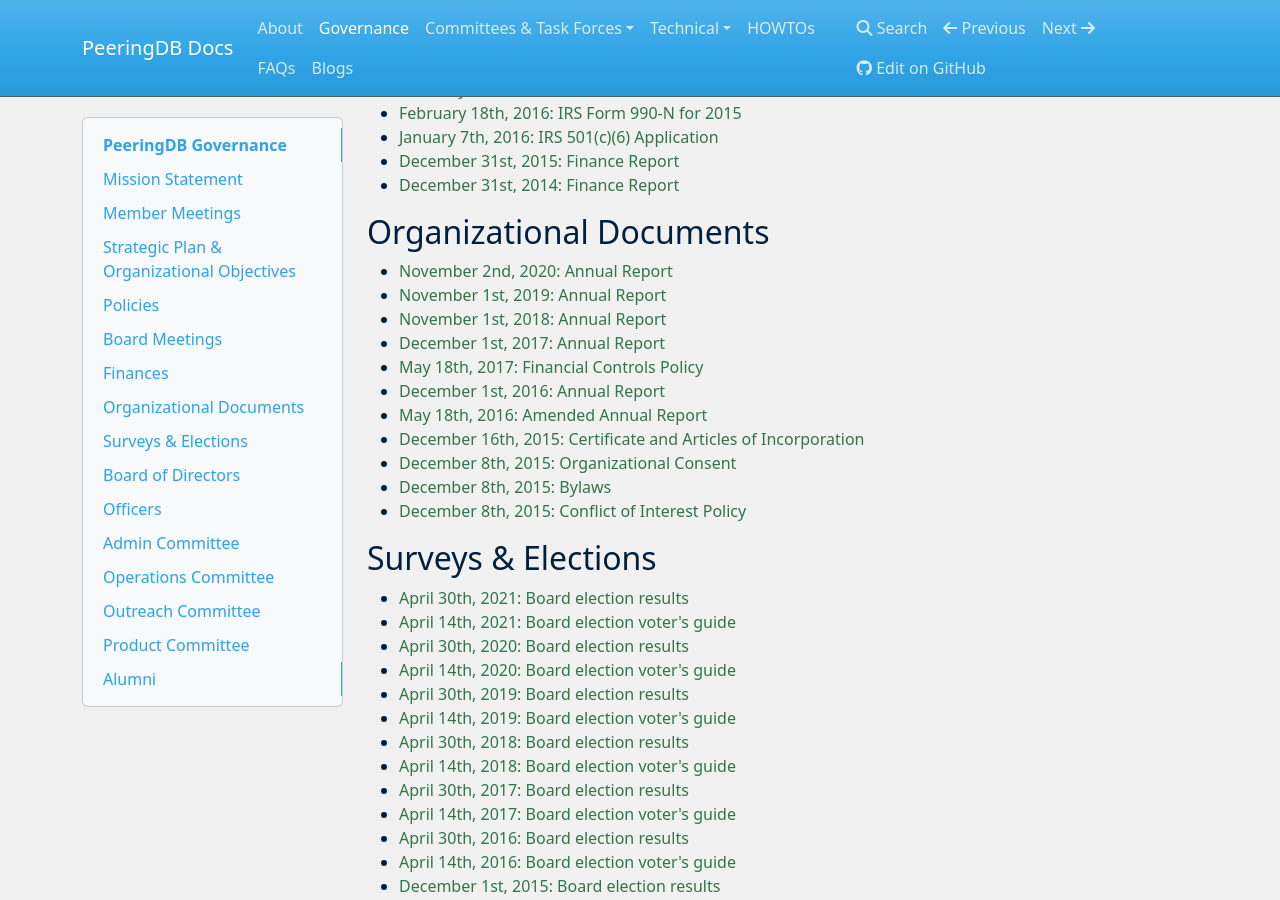
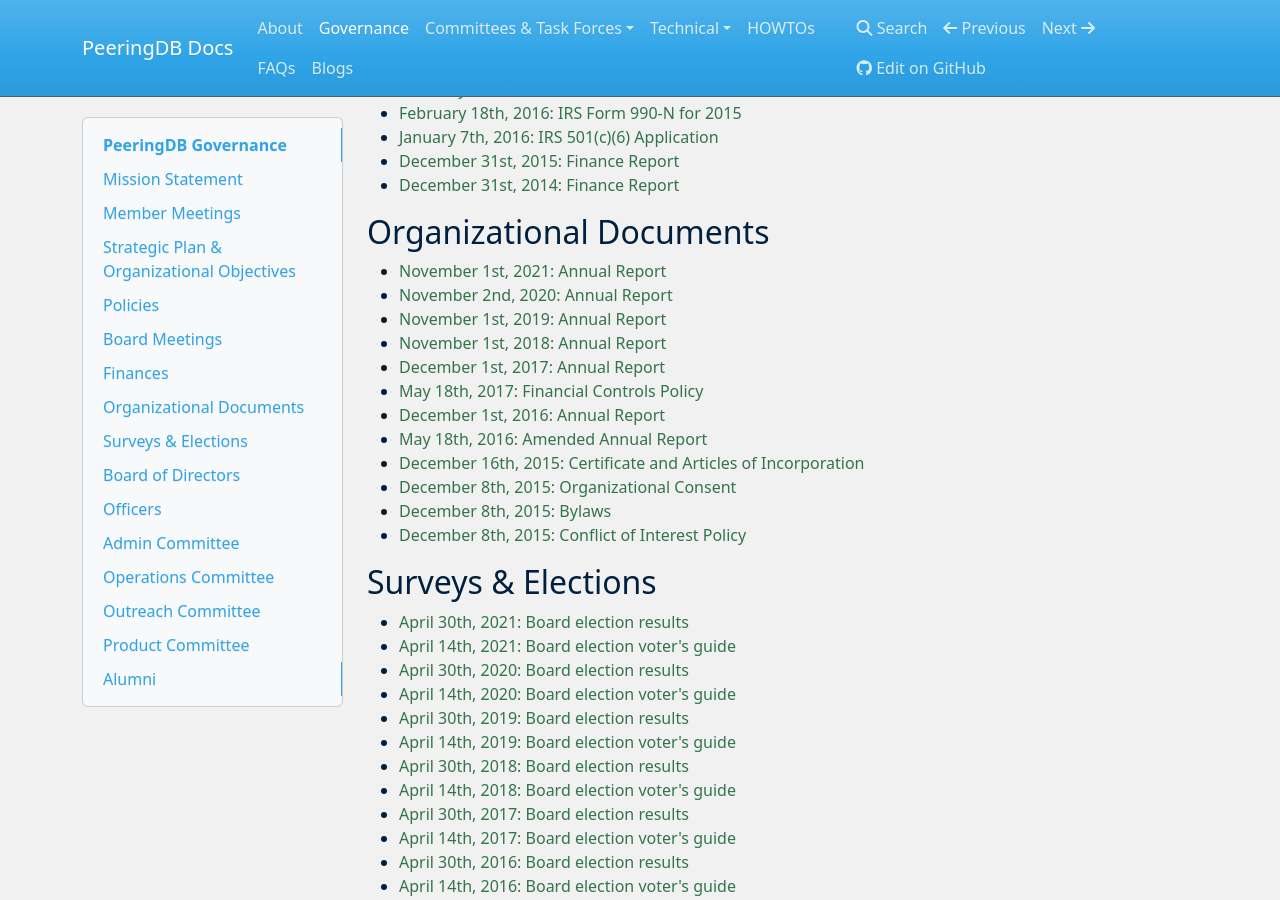
Before and after one commit to peeringdb/docs, an MkDocs documentation site: the page built from docs/gov.md, in a window 1280 px wide and 900 px high, scrolled down 1321 px. Built offline with MkDocs 1.6.1, drawn with Linux system fonts in a browser that asks for light colours; nearby versions of some CDN libraries.

Commit message:
Annual Report.

```diff
--- a/docs/gov.md
+++ b/docs/gov.md
@@ -60,6 +60,7 @@
 
 ## Organizational Documents
 
+- [November 1st, 2021: Annual Report](gov/legaldocs/2021-11-01_PeeringDB_Annual_Report.pdf)
 - [November 2nd, 2020: Annual Report](gov/legaldocs/2020-11-02_PeeringDB_Annual_Report.pdf)
 - [November 1st, 2019: Annual Report](gov/legaldocs/2019-11-01_PeeringDB_Annual_Report.pdf)
 - [November 1st, 2018: Annual Report](gov/legaldocs/2018-11-01_PeeringDB_Annual_Report.pdf)
```
Also changed, not shown: 1 other file.
